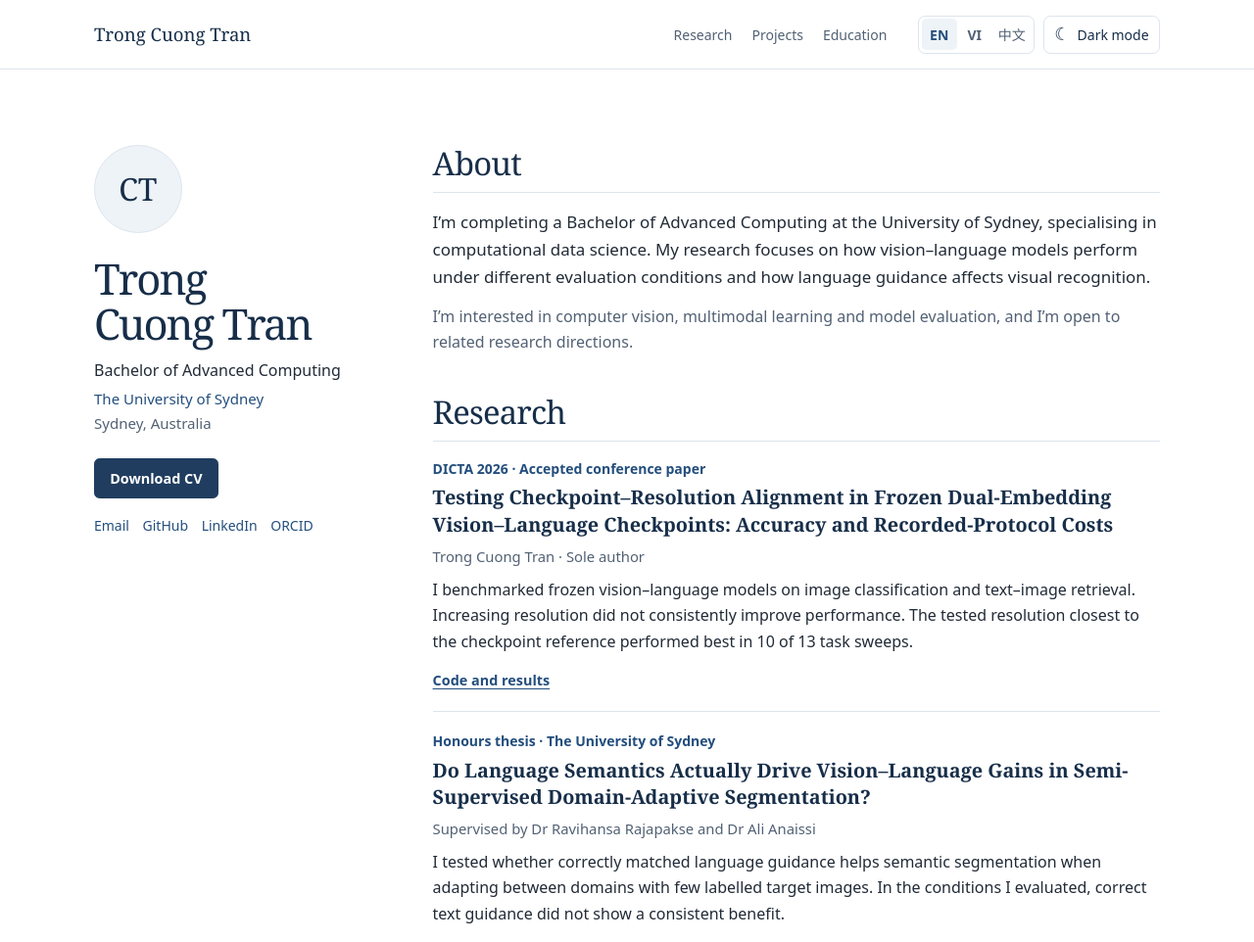
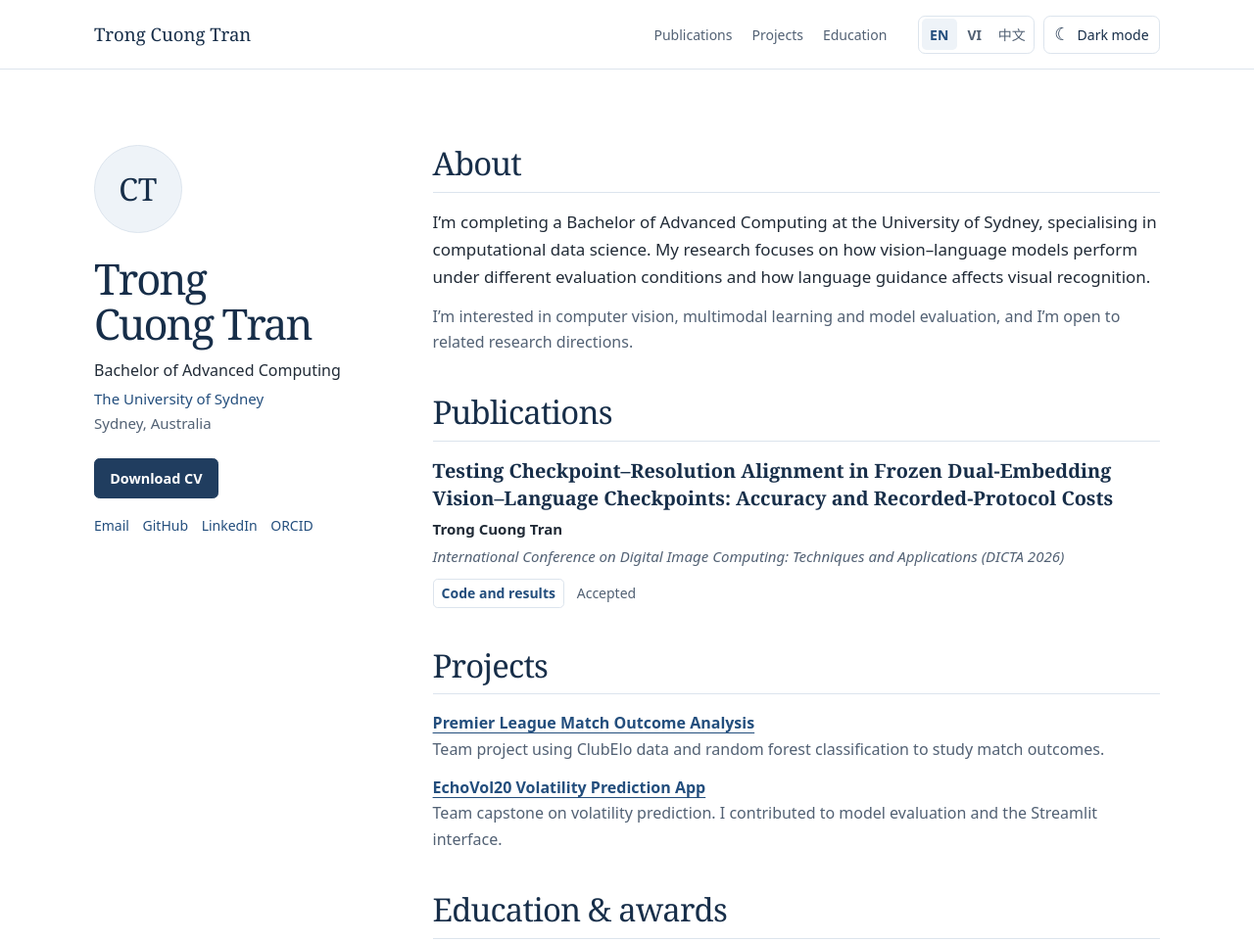
Before and after one commit to cuongisme04/academic-portfolio, a plain HTML site: page index.html in a window 1280 px wide. Shown: the top 962 px of the page at 98% size. Drawn offline with Linux system fonts and the light colour scheme.

Commit message:
Present DICTA paper in a publications list

```diff
--- a/assets/site.css
+++ b/assets/site.css
@@ -74,11 +74,15 @@ h2 { margin: 0 0 1rem; font-size: clamp(1.65rem, 3vw, 2.05rem); line-height: 1.1
 h3 { margin: .28rem 0 .35rem; font-size: 1.24rem; line-height: 1.4; font-weight: 600; }
 p { margin: 0 0 .8rem; }
 .lead { font-size: 1.06rem; }
-.quiet, .meta, .projects span, .records dd span { color: var(--muted); }
+.quiet, .publication-venue, .projects span, .records dd span { color: var(--muted); }
+.publication-list { list-style: none; margin: 0; padding: 0; }
 .publication + .publication { border-top: 1px solid var(--line); padding-top: 1.15rem; margin-top: 1.15rem; }
-.status { color: var(--accent); font-size: .875rem; font-weight: 650; margin-bottom: 0; }
-.meta { margin-bottom: .55rem; font-size: .925rem; }
-.paper-link { font-size: .9rem; font-weight: 600; }
+.publication-author, .publication-venue { margin-bottom: .22rem; font-size: .94rem; }
+.publication-venue { font-style: italic; }
+.publication-links { display: flex; flex-wrap: wrap; align-items: center; gap: .55rem .8rem; margin-top: .6rem; }
+.paper-link { border: 1px solid var(--line); border-radius: .3rem; padding: .15rem .5rem; font-size: .875rem; font-weight: 600; text-decoration: none; }
+.paper-link:hover { background: var(--wash); text-decoration: underline; }
+.publication-status { color: var(--muted); font-size: .875rem; }
 .projects { list-style: none; padding: 0; margin: 0; display: grid; gap: .8rem; }
 .projects a { font-weight: 650; }
 .projects span, .records dd span { display: block; }
--- a/assets/site.js
+++ b/assets/site.js
@@ -10,20 +10,18 @@ const translations = {
   vi: {
     skip: 'Chuyển đến nội dung', dark: 'Giao diện tối', light: 'Giao diện sáng',
     nav: 'Điều hướng chính', language: 'Ngôn ngữ', profiles: 'Liên hệ và hồ sơ',
-    research: 'Nghiên cứu', projects: 'Dự án', educationNav: 'Học vấn', education: 'Học vấn và giải thưởng',
+    publications: 'Công bố khoa học', projects: 'Dự án', educationNav: 'Học vấn', education: 'Học vấn và giải thưởng',
     degree: 'Cử nhân Điện toán Nâng cao', university: 'Đại học Sydney',
     location: 'Sydney, Úc', cv: 'Tải CV (tiếng Anh)', email: 'Email', about: 'Giới thiệu',
     bio: 'Tôi đang hoàn thành chương trình Cử nhân Điện toán Nâng cao tại Đại học Sydney, chuyên ngành Khoa học Dữ liệu Tính toán. Tôi nghiên cứu hiệu năng của các mô hình thị giác–ngôn ngữ trong những điều kiện đánh giá khác nhau và ảnh hưởng của tín hiệu ngôn ngữ đến khả năng nhận dạng hình ảnh.',
     interest: 'Tôi quan tâm đến thị giác máy tính, học đa phương thức và đánh giá mô hình, đồng thời sẵn sàng tìm hiểu các hướng nghiên cứu liên quan.',
-    dictaStatus: 'DICTA 2026 · Bài báo hội nghị đã được chấp nhận',
+    dictaStatus: 'Đã được chấp nhận',
+    dictaVenue: 'Hội nghị Quốc tế về Điện toán Hình ảnh Kỹ thuật số: Kỹ thuật và Ứng dụng (DICTA 2026)',
     dictaTitle: 'Đánh giá sự phù hợp giữa checkpoint và độ phân giải trong các mô hình thị giác–ngôn ngữ hai bộ mã hóa cố định: Độ chính xác và chi phí theo quy trình đo đã ghi nhận',
-    author: 'Trong Cuong Tran · Tác giả duy nhất',
-    dictaBody: 'Tôi đánh giá các mô hình thị giác–ngôn ngữ có trọng số cố định trên hai tác vụ: phân loại ảnh và truy xuất ảnh–văn bản. Độ phân giải cao hơn không phải lúc nào cũng cải thiện hiệu năng. Trong 10 trên 13 nhóm thử nghiệm, độ phân giải gần nhất với mức tham chiếu của checkpoint cho kết quả tốt nhất.',
     code: 'Mã nguồn và kết quả',
-    thesisStatus: 'Luận văn honours · Đại học Sydney',
+    thesisStatus: 'Luận văn Honours',
     thesisTitle: 'Ngữ nghĩa ngôn ngữ có thực sự cải thiện phân đoạn ảnh khi thích nghi miền bán giám sát?',
     supervisors: 'Người hướng dẫn: TS Ravihansa Rajapakse và TS Ali Anaissi',
-    thesisBody: 'Tôi kiểm tra liệu tín hiệu ngôn ngữ khớp với lớp có cải thiện phân đoạn ngữ nghĩa khi thích nghi miền với ít ảnh đích được gán nhãn hay không. Trong các điều kiện đã đánh giá, tín hiệu văn bản đúng không mang lại lợi ích nhất quán.',
     premierTitle: 'Phân tích kết quả trận đấu Ngoại hạng Anh',
     premierBody: 'Dự án nhóm sử dụng dữ liệu ClubElo và mô hình rừng ngẫu nhiên để phân tích kết quả trận đấu.',
     echoTitle: 'EchoVol20 · Ứng dụng dự báo biến động',
@@ -36,20 +34,18 @@ const translations = {
   'zh-Hans': {
     skip: '跳至正文', dark: '深色模式', light: '浅色模式',
     nav: '主导航', language: '语言', profiles: '联系方式与个人主页',
-    research: '研究', projects: '项目', educationNav: '教育', education: '教育与奖项',
+    publications: '学术论文', projects: '项目', educationNav: '教育', education: '教育与奖项',
     degree: '高级计算学士', university: '悉尼大学',
     location: '澳大利亚悉尼', cv: '下载英文简历', email: '电子邮件', about: '个人简介',
     bio: '我正在悉尼大学攻读高级计算学士学位，主修计算数据科学。我的研究关注视觉语言模型在不同评估条件下的表现，以及语言引导对视觉识别的影响。',
     interest: '我的研究兴趣包括计算机视觉、多模态学习和模型评估，我也愿意探索相关方向。',
-    dictaStatus: 'DICTA 2026 · 已录用的会议论文',
+    dictaStatus: '已录用',
+    dictaVenue: '国际数字图像计算技术与应用会议（DICTA 2026）',
     dictaTitle: '冻结双编码器视觉语言模型的检查点与分辨率匹配评估：准确率和记录协议下的成本',
-    author: 'Trong Cuong Tran · 独立作者',
-    dictaBody: '我在图像分类和图文检索任务中评估了冻结的视觉语言模型。提高分辨率并不总能改善表现。在 13 组任务测试中，有 10 组的最佳结果来自最接近检查点参考分辨率的测试设置。',
     code: '代码与结果',
-    thesisStatus: '荣誉学位论文 · 悉尼大学',
+    thesisStatus: '荣誉学位论文',
     thesisTitle: '语言语义是否确实能提升半监督域自适应分割的表现？',
     supervisors: '导师：Ravihansa Rajapakse 博士和 Ali Anaissi 博士',
-    thesisBody: '我研究了在目标域仅有少量标注图像的情况下，与类别正确匹配的语言引导能否改善语义分割。在所评估的条件下，正确的文本引导未带来稳定收益。',
     premierTitle: '英超比赛结果分析',
     premierBody: '团队项目，使用 ClubElo 数据和随机森林分类模型研究比赛结果。',
     echoTitle: 'EchoVol20 波动率预测应用',
--- a/index.html
+++ b/index.html
@@ -20,7 +20,7 @@
     <div class="top-inner">
       <a class="wordmark" href="./">Trong Cuong Tran</a>
       <nav class="main-nav" aria-label="Main navigation" data-label="nav">
-        <a href="#research" data-copy="research">Research</a>
+        <a href="#publications" data-copy="publications">Publications</a>
         <a href="#projects" data-copy="projects">Projects</a>
         <a href="#education" data-copy="educationNav">Education</a>
       </nav>
@@ -59,21 +59,19 @@
         <p class="quiet" data-copy="interest">I’m interested in computer vision, multimodal learning and model evaluation, and I’m open to related research directions.</p>
       </section>
 
-      <section id="research" aria-labelledby="research-heading">
-        <h2 id="research-heading" data-copy="research">Research</h2>
-        <article class="publication" aria-labelledby="dicta-title">
-          <p class="status" data-copy="dictaStatus">DICTA 2026 · Accepted conference paper</p>
-          <h3 id="dicta-title" data-copy="dictaTitle">Testing Checkpoint–Resolution Alignment in Frozen Dual-Embedding Vision–Language Checkpoints: Accuracy and Recorded-Protocol Costs</h3>
-          <p class="meta" data-copy="author">Trong Cuong Tran · Sole author</p>
-          <p data-copy="dictaBody">I benchmarked frozen vision–language models on image classification and text–image retrieval. Increasing resolution did not consistently improve performance. The tested resolution closest to the checkpoint reference performed best in 10 of 13 task sweeps.</p>
-          <a class="paper-link" href="https://github.com/cuongisme04/checkpoint-resolution-alignment" data-copy="code">Code and results</a>
-        </article>
-        <article class="publication" aria-labelledby="thesis-title">
-          <p class="status" data-copy="thesisStatus">Honours thesis · The University of Sydney</p>
-          <h3 id="thesis-title" data-copy="thesisTitle">Do Language Semantics Actually Drive Vision–Language Gains in Semi-Supervised Domain-Adaptive Segmentation?</h3>
-          <p class="meta" data-copy="supervisors">Supervised by Dr Ravihansa Rajapakse and Dr Ali Anaissi</p>
-          <p data-copy="thesisBody">I tested whether correctly matched language guidance helps semantic segmentation when adapting between domains with few labelled target images. In the conditions I evaluated, correct text guidance did not show a consistent benefit.</p>
-        </article>
+      <section id="publications" aria-labelledby="publications-heading">
+        <h2 id="publications-heading" data-copy="publications">Publications</h2>
+        <ul class="publication-list" role="list">
+          <li class="publication">
+            <h3 data-copy="dictaTitle">Testing Checkpoint–Resolution Alignment in Frozen Dual-Embedding Vision–Language Checkpoints: Accuracy and Recorded-Protocol Costs</h3>
+            <p class="publication-author"><strong>Trong Cuong Tran</strong></p>
+            <p class="publication-venue" data-copy="dictaVenue">International Conference on Digital Image Computing: Techniques and Applications (DICTA 2026)</p>
+            <div class="publication-links">
+              <a class="paper-link" href="https://github.com/cuongisme04/checkpoint-resolution-alignment" data-copy="code">Code and results</a>
+              <span class="publication-status" data-copy="dictaStatus">Accepted</span>
+            </div>
+          </li>
+        </ul>
       </section>
 
       <section id="projects" aria-labelledby="projects-heading">
@@ -88,6 +86,7 @@
         <h2 id="education-heading" data-copy="education">Education &amp; awards</h2>
         <dl class="records">
           <div><dt>2023–2026</dt><dd><strong data-copy="degree">Bachelor of Advanced Computing</strong><span data-copy="major">Computational Data Science · The University of Sydney</span><span data-copy="dateDegree">Expected completion December 2026</span></dd></div>
+          <div><dt>2026</dt><dd><strong data-copy="thesisStatus">Honours thesis</strong><span data-copy="thesisTitle">Do Language Semantics Actually Drive Vision–Language Gains in Semi-Supervised Domain-Adaptive Segmentation?</span><span data-copy="supervisors">Supervised by Dr Ravihansa Rajapakse and Dr Ali Anaissi</span></dd></div>
           <div><dt>2023</dt><dd><strong data-copy="scholarship">Vice Chancellor’s International Scholarship</strong><span data-copy="university">The University of Sydney</span></dd></div>
         </dl>
       </section>
```
